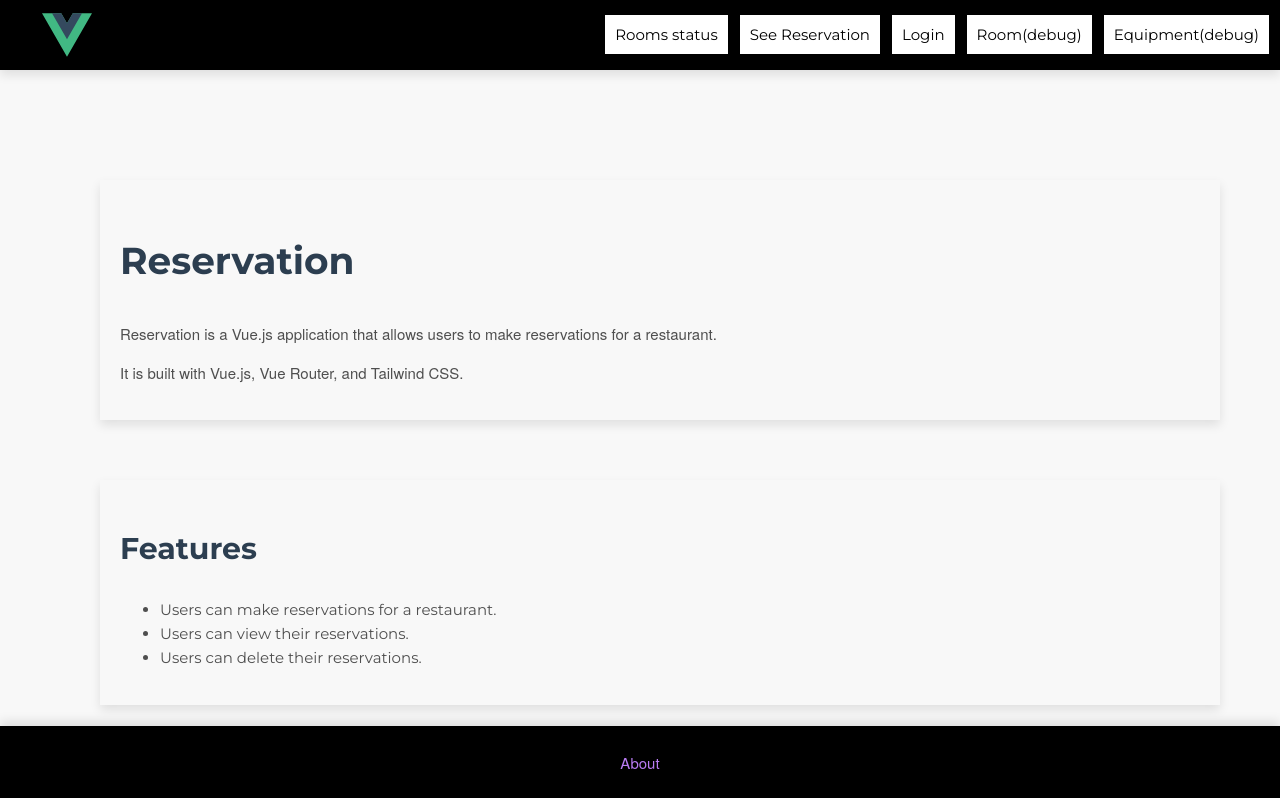
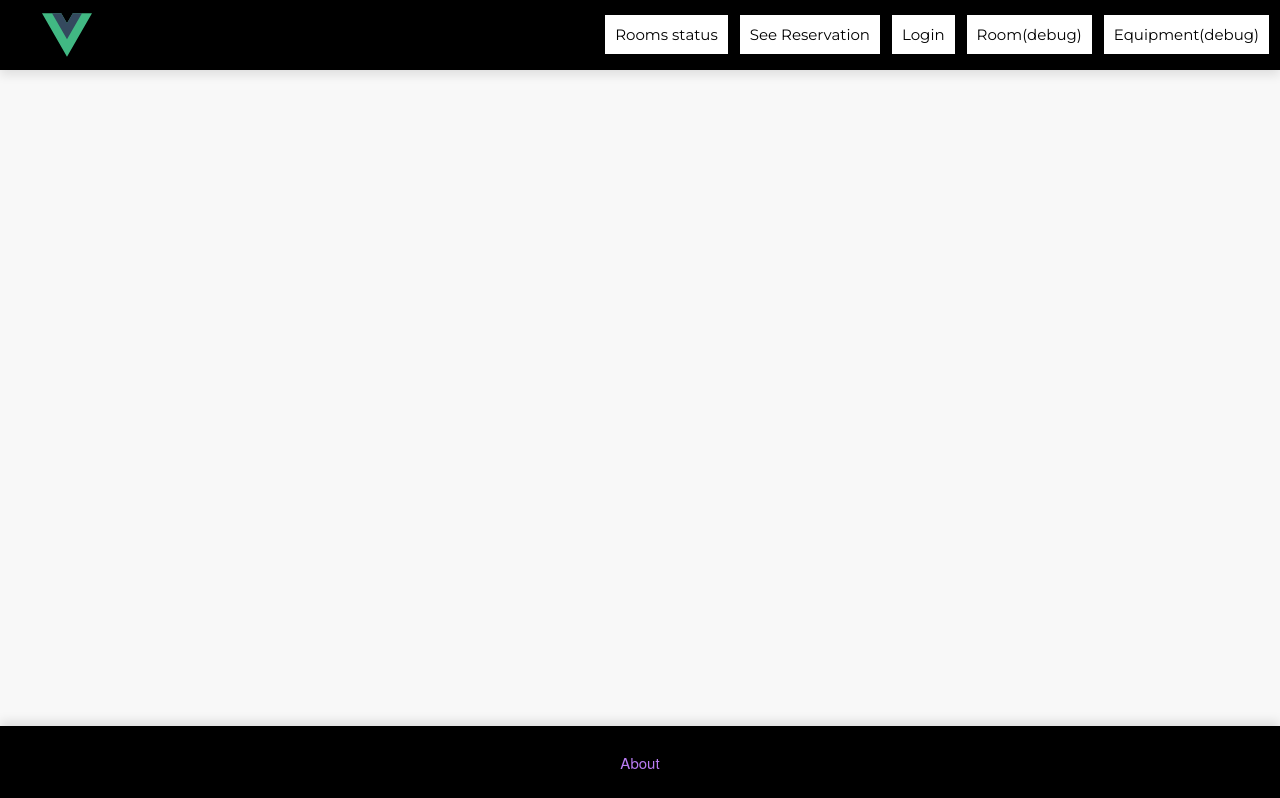
Before and after one commit to LucasKoc/MOD8-2223-GRA-KOCOGLU-SOLAN-SUN, a Vue app in the folder vue-project/: page / in a window 1280 px wide. Shown: the top 798 px of the page. Built offline with nearby package versions, Linux system fonts and the light colour scheme; a web font is replaced by a local one.

Commit message:
Remove content from HomView.vue

```diff
--- a/vue-project/src/views/HomeView.vue
+++ b/vue-project/src/views/HomeView.vue
@@ -1,52 +1,9 @@
 <script setup>
-  import Login from '@/components/Login.vue'
-  import RoomRes from '../components/RoomRes.vue';
-  import EquipRes from '../components/EquipRes.vue';
-  import UserManage from '../components/UserManage.vue';
 </script>
 
 <template>
-  <main>
-    <article>
-      <h1>Reservation</h1>
-      <p>Reservation is a Vue.js application that allows users to make reservations for a restaurant.</p>
-      <p>It is built with Vue.js, Vue Router, and Tailwind CSS.</p>
-    </article>
-
-    <article>
-      <h2>Features</h2>
-      <ul>
-        <li>Users can make reservations for a restaurant.</li>
-        <li>Users can view their reservations.</li>
-        <li>Users can delete their reservations.</li>
-      </ul>
-    </article>
-
-    <EquipRes />
-    <Login />
-    <RoomRes />
-    <UserManage />
-
-
-  </main>
+  <main></main>
 </template>
 
 <style scoped>
-  main {
-    align-items: center;
-    max-width: 100%;
-    align-content: center;
-    width: 100%;
-    margin: 0px;
-    margin-top: 80px;
-  }
-
-
-
-  article{
-    margin: 5%;
-    padding: 20px;
-    width: 90%;
-    box-shadow: 0px 5px 10px rgba(0, 0, 0, 0.1);
-  }
 </style>
```
